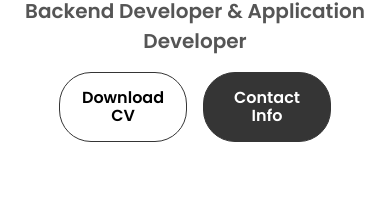
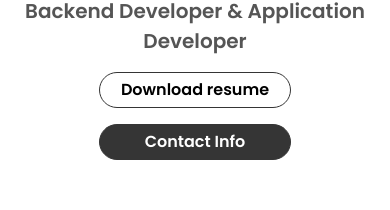
Before and after one commit to HazemMeqdad/portfolio, a React (Vite) app: page / in a window 390 px wide. Shown: the part 495-705 px from the top of the page. Built offline with nearby package versions, Linux system fonts and the light colour scheme.

Commit message:
Download resume fix & some styles

```diff
--- a/src/css/App.css
+++ b/src/css/App.css
@@ -220,7 +220,7 @@ section {
   font-weight: 600;
   transition: all 300ms ease;
   padding: 1rem;
-  width: 8rem;
+  width: 13rem;
   border-radius: 2rem;
 }
 
@@ -485,6 +485,13 @@ footer p {
 }
 
 @media screen and (max-width: 600px) {
+  .btn {
+    font-weight: 600;
+    transition: all 300ms ease;
+    padding: 0.5rem;
+    width: 12rem;
+    font-size: medium;
+  }
   #contact,
   footer {
     height: 40vh;
--- a/src/pages/Home.jsx
+++ b/src/pages/Home.jsx
@@ -6,13 +6,10 @@ import { faCertificate, faDatabase, faLanguage, faLightbulb, faMailBulk, faRibbo
 import AboutCard from "../components/AboutCard";
 import ExperienceCard from "../components/ExperienceCard";
 // import ProjectCard from "../components/ProjectCard";
-import resume from '../assets/hazem-resume.pdf'
+import '../assets/hazem-resume.pdf';
 
 
 function Home() {
-    const downloadResume = () => {
-      window.open(resume)
-    }
 
     return (
       <>
@@ -41,12 +38,11 @@ function Home() {
           <h1 className="title">Hazem Meqdad</h1>
           <p className="section__text__p2">Backend Developer & Application Developer</p>
           <div className="btn-container">
-            <button
-              className="btn btn-color-2"
-              onClick={downloadResume()}
-            >
-              Download CV
-            </button>
+            <a href="../assets/hazem-resume.pdf" download>
+              <button className="btn btn-color-2">
+                Download resume
+              </button>
+            </a>
             <button className="btn btn-color-1">
               Contact Info
             </button>
```
